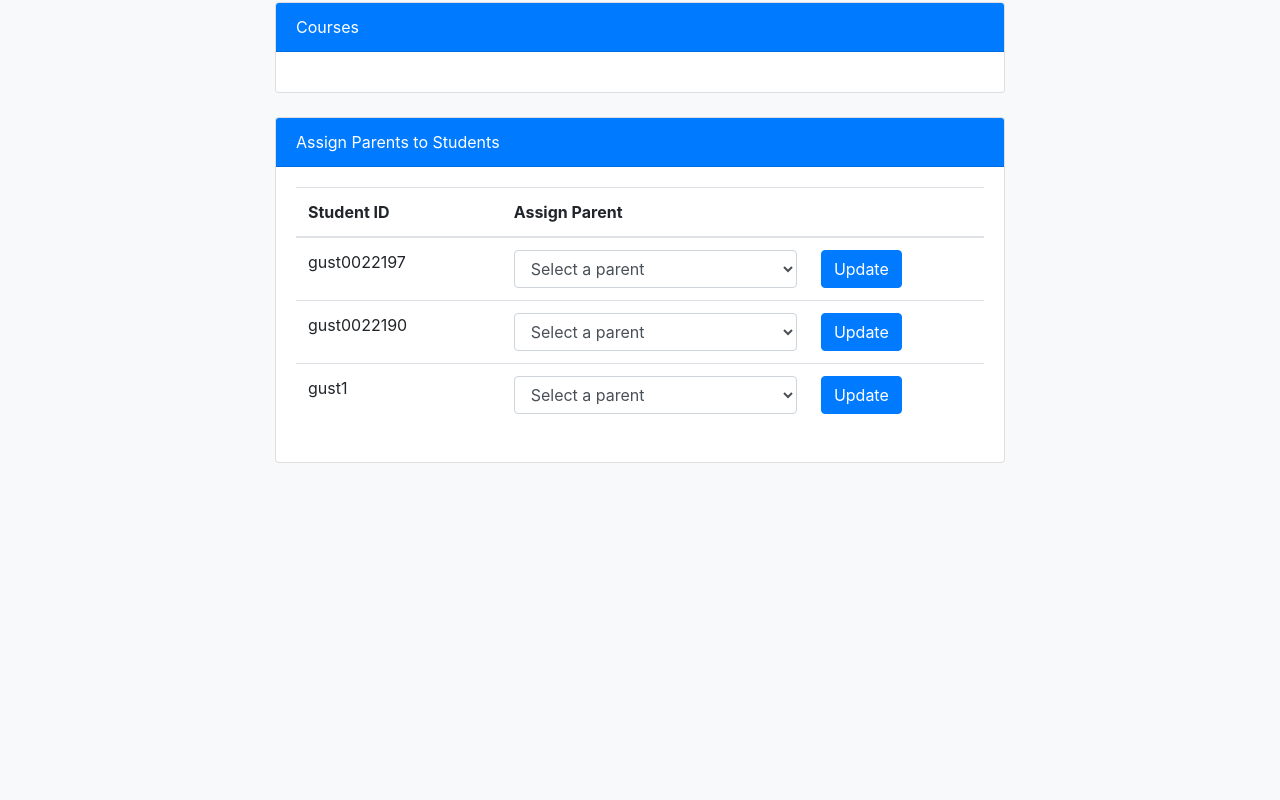
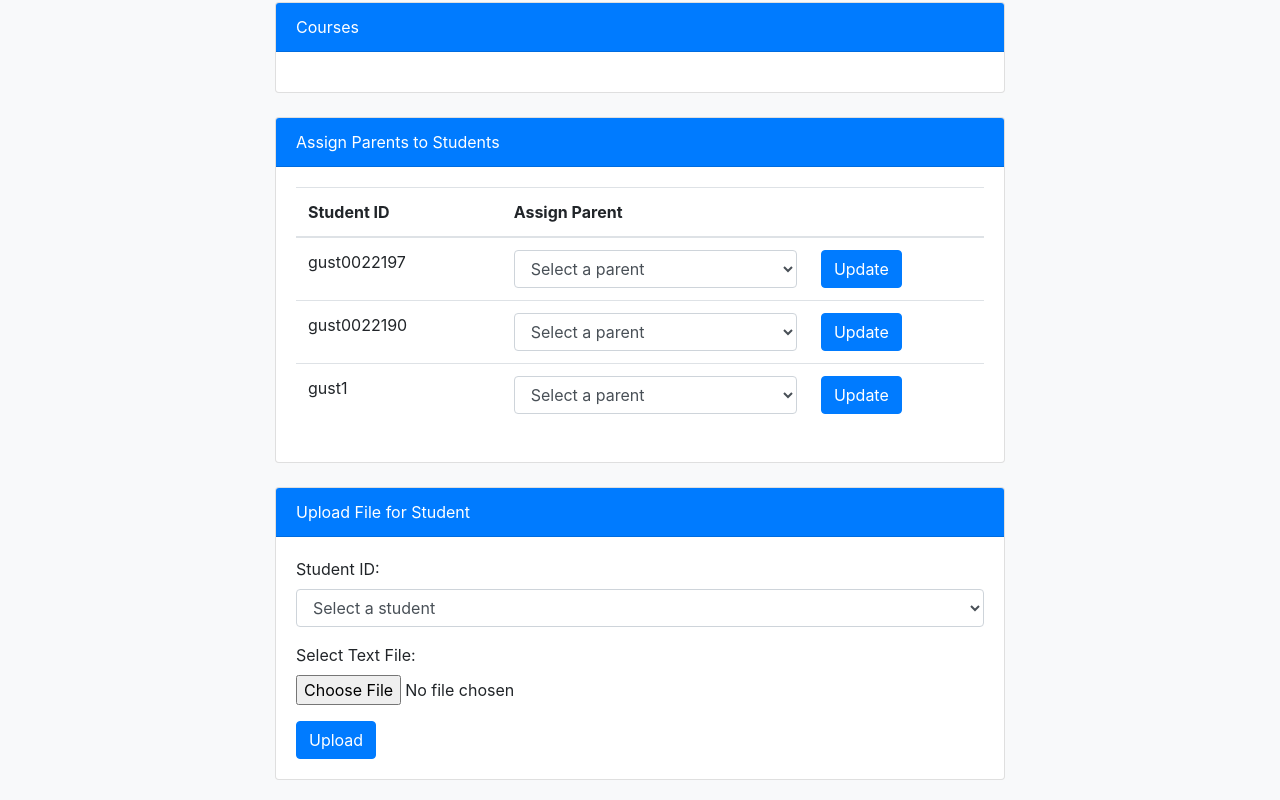
Before and after one commit to gust0019913/Front-End, a plain HTML site: page dashboard/index.html in a window 1280 px wide. Shown: the part 174-974 px from the top of the page. Before the commit the page ends 800 px from the top, so only its background shows below. Drawn offline with nearby package versions, Linux system fonts and the light colour scheme; no server answers.

Commit message:
add a section for teacher to upload

```diff
--- a/dashboard/index.html
+++ b/dashboard/index.html
@@ -17,7 +17,7 @@
                 </li>
             </ul>
         </div>
-        <span class="navbar-text text-white" id="user"></span>
+        <span class="navbar-text text-white" id="user">User</span>
     </nav>
     <div class="container mt-5">
         <div class="row justify-content-center">
@@ -82,6 +82,27 @@
                         </table>
                     </div>
                 </div>
+                <div class="card mt-4">
+                    <div class="card-header bg-primary text-white">Upload File for Student</div>
+                    <div class="card-body">
+                        <form id="uploadForm">
+                            <div class="form-group">
+                                <label for="studentId">Student ID:</label>
+                                <select class="form-control" id="studentId">
+                                    <option>Select a student</option>
+                                    <option>gust0022197</option>
+                                    <option>gust0022190</option>
+                                    <option>gust1</option>
+                                </select>
+                            </div>
+                            <div class="form-group">
+                                <label for="fileInput">Select Text File:</label>
+                                <input type="file" class="form-control-file" id="fileInput" accept=".txt">
+                            </div>
+                            <button type="submit" class="btn btn-primary">Upload</button>
+                        </form>
+                    </div>
+                </div>
             </div>
         </div>
     </div>
@@ -89,5 +110,11 @@
     <script src="https://cdn.jsdelivr.net/npm/@popperjs/core@2.5.4/dist/umd/popper.min.js"></script>
     <script src="https://stackpath.amazonaws.com/bootstrap/4.5.2/js/bootstrap.min.js"></script>
     <script src="script.js"></script>
+    <script>
+        document.getElementById('uploadForm').addEventListener('submit', function(event) {
+            event.preventDefault();
+            alert('File uploaded for student: ' + document.getElementById('studentId').value);
+        });
+    </script>
 </body>
 </html>
```
